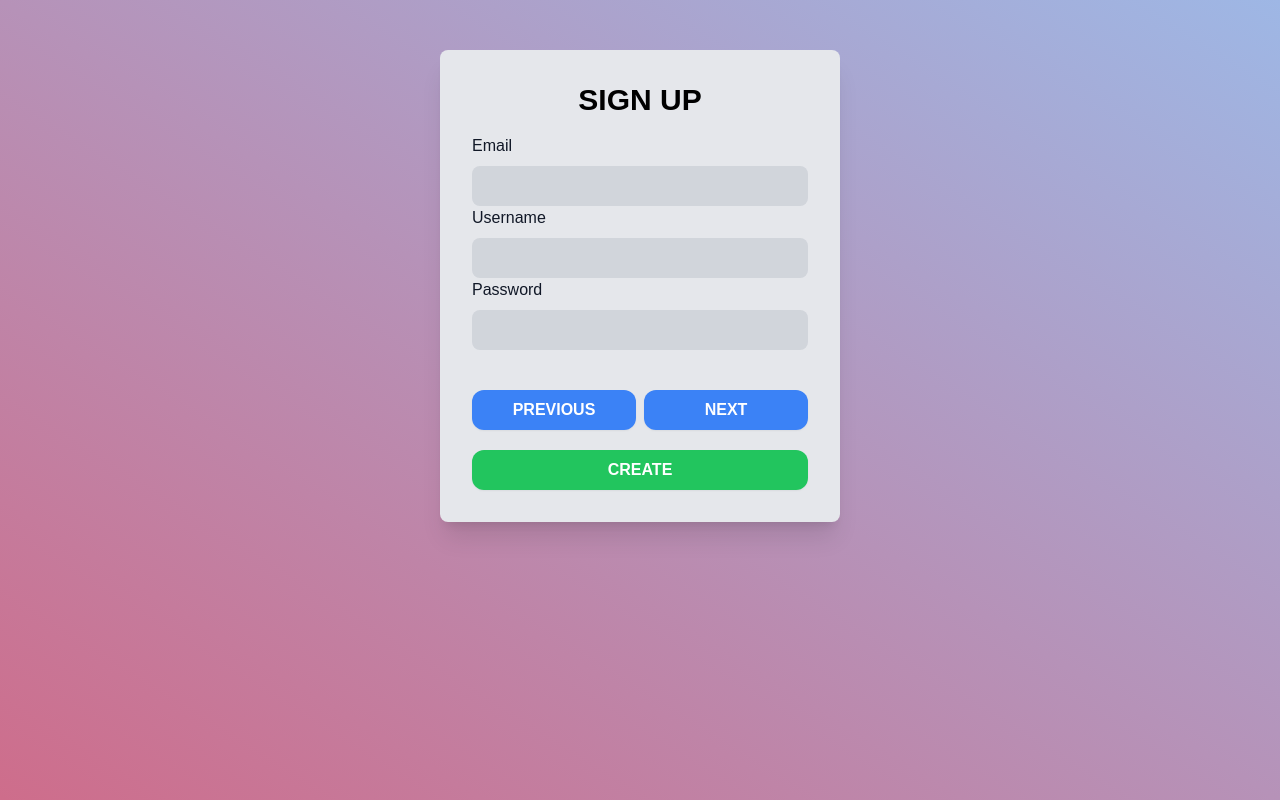
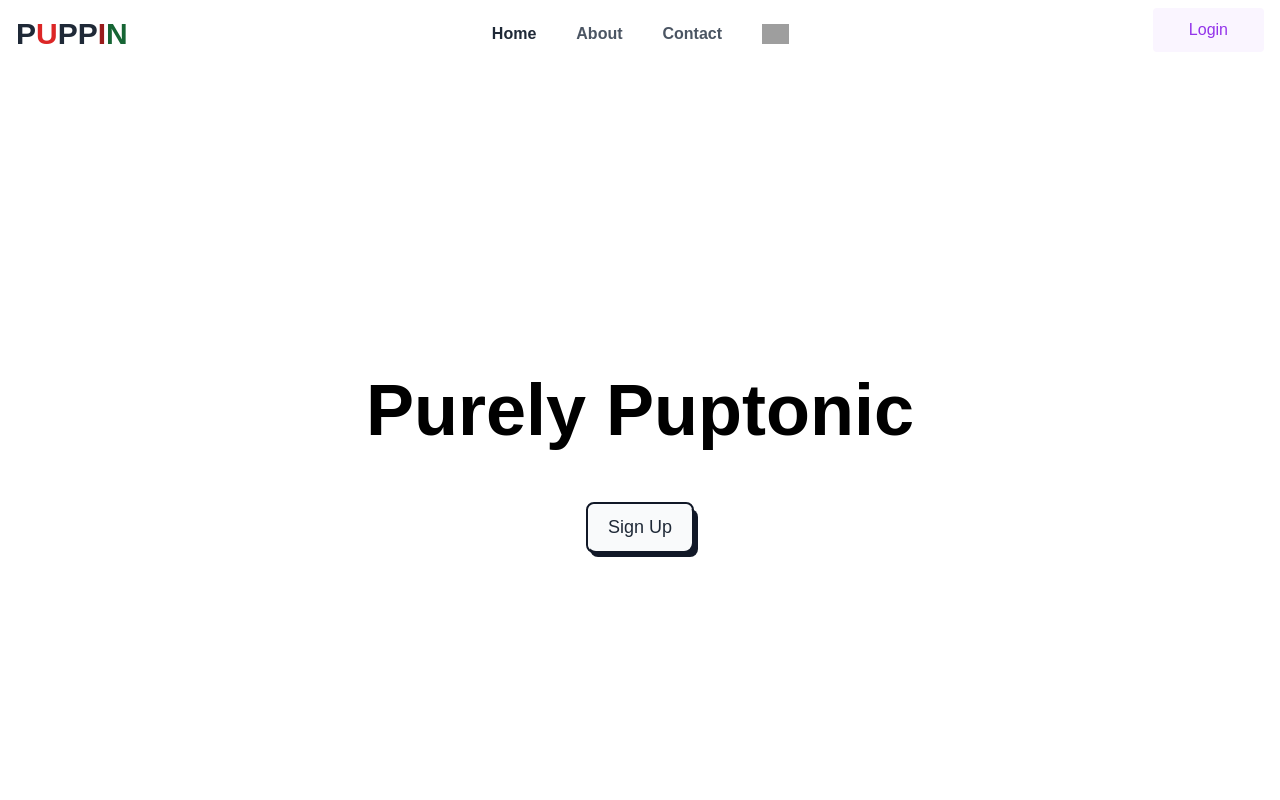
Before and after one commit to Jacolo2017/Puppin, a React (Create React App) app in the folder ghi/app/: page / in a window 1280 px wide. Shown: the top 800 px of the page. Built offline with nearby package versions, Linux system fonts and the light colour scheme; grey boxes are pictures that could not be loaded.

Commit message:
Revert "fixing merge conflict, accepted both"
This reverts merge request !14

```diff
--- a/ghi/app/src/App.js
+++ b/ghi/app/src/App.js
@@ -3,21 +3,15 @@ import Hero from './components/Hero';
 import About from './components/About';
 import Developers from './components/Developers';
 import Footer from './components/Footer';
-import SignUp from './components/SignUp';
-import Login from './components/Login';
-
 
 export default function App() {
   return (
     <>
-    <div className='container'>
-    {/* <Navbar/>
+    <Navbar/>
     <Hero/>
     <About/>
     <Developers/>
-    <Footer/> */}
-    <SignUp/>
-    </div>
+    <Footer/>
     </>
   )
 }
--- a/ghi/app/src/components/About.js
+++ b/ghi/app/src/components/About.js
@@ -2,7 +2,7 @@ import React from 'react'
 
 const About = () => {
   return (
-    <div className='w-full my-32' id="about">
+    <div className='w-full my-32'>
         <div className='max-w-[1240px] mx-auto'>
             <div className='text-center'>
                 <h2 className='text-5xl font-bold'>Looking for an event with trusted dog owners?</h2>
--- a/ghi/app/src/components/AboutInfo.js
+++ /dev/null
@@ -1,14 +0,0 @@
-import React from 'react'
-
-const AboutInfo = ({formData, setFormData}) => {
-  return (
-      <div className='flex flex-col text-gray-900 py-2'>
-        <label>About</label>
-        <input className='rounded-lg bg-gray-300 mt-2 p-2 hover:bg-gray-400' type="text" value={formData.about} onChange={(event) => setFormData({...formData, about: event.target.value})}/>
-        <label>Photo</label>
-        <input className='rounded-lg bg-gray-300 mt-2 p-2 hover:bg-gray-400' type="text" value={formData.photo_url} onChange={(event) => setFormData({...formData, photo_url: event.target.value})}/>
-      </div>
-  )
-}
-
-export default AboutInfo
--- a/ghi/app/src/components/Developers.js
+++ b/ghi/app/src/components/Developers.js
@@ -4,7 +4,7 @@ import {BsLinkedin} from 'react-icons/bs'
 
 const Developers = () => {
   return (
-    <div className='w-full h-screen mt-24' id="contact">
+    <div className='w-full h-screen mt-24'>
         <div className='w-full h-[700px bg-gray-900/90 absolute'>
 
         </div>
--- a/ghi/app/src/components/Hero.js
+++ b/ghi/app/src/components/Hero.js
@@ -2,7 +2,7 @@ import React from 'react'
 
 const Hero = () => {
   return (
-    <div className='bg-white h-screen flex flex-col justify-center items-center' id="home">
+    <div className='bg-white h-screen flex flex-col justify-center items-center'>
       <h1 className='lg:text-7xl md:text-7xl sm:text-7xl text-4xl font-black mb-14'>
         Purely Puptonic
       </h1>
--- a/ghi/app/src/components/Login.js
+++ /dev/null
@@ -1,32 +0,0 @@
-import React from 'react'
-
-const Login = () => {
-  return (
-    <div className='items-center h-screen w-screen bg-gradient-to-r bg-[#CE6D8B] from-[#9EB7E5] py-[180px] bg-grad'>
-        <div className='flex flex-col justify-center'>
-            <form className='max-w-[400px] w-full mx-auto bg-gray-200 p-8 px-8 rounded-lg shadow-xl'>
-                {/* <div className='p-8'>
-                    <img  className='rounded-lg shadow-xl' src='https://img.freepik.com/free-vector/people-walking-park-with-their-dogs_52683-37181.jpg?w=2000'/>
-                </div> */}
-                <h2 className='text-3xl text-black uppercase font-semibold text-center'>Sign In</h2>
-                <div className='flex flex-col text-gray-900 py-2'>
-                    <label>Username</label>
-                    <input className='rounded-lg bg-gray-300 mt-2 p-2 hover:bg-gray-400' type="text" />
-                </div>
-                <div className='flex flex-col text-gray-900 py-2'>
-                    <label>Password</label>
-                    <input className='rounded-lg bg-gray-300 hover:bg-gray-400 mt-2 p-2' type="password" />
-                </div>
-                <button className='w-full my-5 py-2 bg-blue-500 rounded-xl font-bold uppercase hover:bg-blue-300 shadow-sm text-white'>Login</button>
-                <div>
-                    <ul>
-                        <li className='text-sm text-blue-600 hover:to-blue-800 cursor-pointer text-center'>Don't have an account?</li>
-                    </ul>
-                </div>
-            </form>
-        </div>
-    </div>
-  )
-}
-
-export default Login
--- a/ghi/app/src/components/Navbar.js
+++ b/ghi/app/src/components/Navbar.js
@@ -7,9 +7,9 @@ const Navbar = () => {
                 <h2 class="text-3xl text-gray-800 font-bold">P<span class="text-red-600">U</span>PP<span class="text-red-800">I</span><span class="text-green-800">N</span></h2>
             </div>
             <div class="flex items-center space-x-10 font-semibold capitalize px-4">
-                <a href="#home" class="text-gray-800 hover:underline">home</a>
+                <a href="#" class="text-gray-800 hover:underline">home</a>
                 <a href="#about" class="text-gray-600 hover:text-gray-800 hover:underline">about</a>
-                <a href="#contact" class="text-gray-600 hover:text-gray-800 hover:underline">contact</a>
+                <a href="#" class="text-gray-600 hover:text-gray-800 hover:underline">contact</a>
                 <a href="#" class="text-gray-600 hover:text-gray-800 hover:underline"><img src='https://cdn-icons-png.flaticon.com/512/25/25231.png' className='h-[20px]'></img></a>
             </div>
             <div className='px-4 py-2'>
--- a/ghi/app/src/components/Otherinfo.js
+++ /dev/null
@@ -1,14 +0,0 @@
-import React from 'react'
-
-const Other = ({formData, setFormData}) => {
-  return (
-    <div className='flex flex-col text-gray-900 py-2'>
-      <label>City</label>
-      <input className='rounded-lg bg-gray-300 mt-2 p-2 hover:bg-gray-400' type="text"  value={formData.city} onChange={(event) => setFormData({...formData, city: event.target.value})}/>
-      <label>State</label>
-      <input className='rounded-lg bg-gray-300 mt-2 p-2 hover:bg-gray-400' type="text" value={formData.state} onChange={(event) => setFormData({...formData, state: event.target.value})}/>
-    </div>
-  )
-}
-
-export default Other
--- a/ghi/app/src/components/PersonalInfo.js
+++ /dev/null
@@ -1,19 +0,0 @@
-import React from 'react'
-
-const PersonalInfo = ({formData, setFormData}) => {
-  return (
-    <div className='flex flex-col text-gray-900 py-4 gap-1'>
-      <label className='py-2'>First Name</label>
-      <input className='rounded-lg bg-gray-300 mt-2 p-2  hover:bg-gray-400' type="text" value={formData.first_name} onChange={(event) => setFormData({...formData, first_name: event.target.value})}/>
-      <label className='py-2'>Last Name</label>
-      <input className='rounded-lg bg-gray-300 mt-2 p-2 hover:bg-gray-400' type="text" value={formData.last_name} onChange={(event) => setFormData({...formData, last_name: event.target.value})}/>
-      <label className='py-2'>Date Of Birth</label>
-      <input className='rounded-lg bg-gray-300 mt-2 p-2 hover:bg-gray-400' type="date" value={formData.date_of_birth} onChange={(event) => setFormData({...formData, date_of_birth: event.target.value})}/>
-      <label className='py-2'>Gender</label>
-      <input className='rounded-lg bg-gray-300 mt-2 p-2 hover:bg-gray-400' type="text" value={formData.gender} onChange={(event) => setFormData({...formData, gender: event.target.value})}/>
-
-    </div>
-  )
-}
-
-export default PersonalInfo
--- a/ghi/app/src/components/SignUp.js
+++ /dev/null
@@ -1,141 +0,0 @@
-import React, { useState} from 'react'
-import SignUpInfo from './SignUpInfo';
-import PersonalInfo from './PersonalInfo';
-import AboutInfo from './AboutInfo';
-import Other from './Otherinfo';
-
-
-
-const SignUp = () => {
-  const [formData, setFormData] = useState({
-    first_name: "",
-    last_name: "",
-    email: "",
-    username: "",
-    password: "",
-    date_of_birth: "",
-    city: "",
-    state: "",
-    gender: "",
-    photo_url: "",
-    about: "",
-  })
-
-  const handleSubmit = async (event) => {
-    event.preventDefault();
-    const data = {...formData}
-    console.log(data)
-    const accountUrl ='http://localhost:8001/api/accounts'
-    const fetchConfig = {
-      method: 'post',
-      body: JSON.stringify(data),
-      headers: {
-          'Content-Type': 'application/json',
-      }
-  }
-
-    const response = await fetch(accountUrl, fetchConfig)
-    if (response.ok) {
-      const newAccount = await response.json()
-      console.log(newAccount)
-      setFormData({
-        first_name: "",
-        last_name: "",
-        email: "",
-        username: "",
-        password: "",
-        date_of_birth: "",
-        city: "",
-        state: "",
-        gender: "",
-        photo_url: "",
-        about: "",
-      })
-    }
-  }
-
-  const changePage = (e) => {
-    e.preventDefault()
-    if (e.target.value === 'next') {
-      setPage(page+1);
-    } else if (e.target.value === 'previous') {
-      setPage(page-1);
-    }
-  }
-
-  const[page, setPage] = useState(0);
-
-  const FormTitles = ["Sign Up", "Your Information", "Location", "Tell us a little more about you!"];
-
-  const PageDisplay = () => {
-    if (page === 0) {
-      return <SignUpInfo formData ={formData} setFormData={setFormData}/>
-    } else if (page === 1) {
-      return <PersonalInfo formData ={formData} setFormData={setFormData}/>
-    } else if (page === 2) {
-      return <Other formData ={formData} setFormData={setFormData}/>
-    } else {
-      return <AboutInfo formData ={formData} setFormData={setFormData}/>
-    }
-  };
-
-
-  return (
-      <div className='items-center h-screen w-screen bg-gradient-to-bl bg-[#CE6D8B] from-[#9EB7E5] py-[50px] bg-grad'>
-          <div className='flex flex-col justify-center'>
-              <form className='max-w-[400px] w-full mx-auto bg-gray-200 p-8 px-8 rounded-lg shadow-xl' onSubmit={handleSubmit}>
-                  {/* <div className='p-8'>
-                      <img  className='rounded-lg shadow-xl' src='https://img.freepik.com/free-vector/people-walking-park-with-their-dogs_52683-37181.jpg?w=2000'/>
-                  </div> */}
-                  <h2 className='text-3xl text-black uppercase font-semibold text-center'>{FormTitles[page]}</h2>
-                  <div className='flex flex-col text-gray-900 py-2'>
-                    {PageDisplay()}
-                  </div>
-
-
-                  <div className='container flex justify-around  gap-2 mt-4 mb-3 py-2'>
-                    <button className='w-full py-2 bg-blue-500 rounded-xl font-bold uppercase hover:bg-blue-300 shadow-sm text-white'
-                    value='previous'
-                    disabled={page == 0}
-                    onClick={changePage}
-                    >previous</button>
-                    <button className='w-full py-2 bg-blue-500 rounded-xl font-bold uppercase hover:bg-blue-300 shadow-sm text-white'
-                    value='next'
-                    disabled={page == FormTitles.length - 1}
-                    onClick={changePage}
-                    >{page === FormTitles.length - 1 ? "Submit": "Next"}</button>
-                  </div>
-                  <div className='flex justify-between item-center'>
-                    <button className='w-full py-2 bg-green-500 rounded-xl font-bold uppercase hover:bg-green-400 shadow-sm text-white'>Create</button>
-                  </div>
-              </form>
-          </div>
-      </div>
-  )
-}
-
-export default SignUp
-
-
-{/* <div>
-      <div>
-        <div>
-          <h1>{FormTitles[page]}</h1>
-        </div>
-        <div>{PageDisplay()}</div>
-          <div>
-            <button
-            disabled={page == FormTitles.length - 1}
-            onClick={() => {
-              setPage((currPage) => currPage + 1)
-            }}
-            >next</button>
-            <button
-            disabled={page == 0}
-            onClick={() => {
-              setPage((currPage) => currPage - 1)
-            }}
-            >previous</button>
-          </div>
-      </div>
-    </div> */}
--- a/ghi/app/src/components/SignUpInfo.js
+++ /dev/null
@@ -1,17 +0,0 @@
-import React from 'react'
-
-const SignUpInfo = ({formData, setFormData}) => {
-  return (
-    <div className='flex flex-col text-gray-900 py-2'>
-        <label>Email</label>
-        <input className='rounded-lg bg-gray-300 mt-2 p-2 hover:bg-gray-400' type="text" value={formData.email} onChange={(event) => setFormData({...formData, email: event.target.value})}/>
-        <label>Username</label>
-        <input className='rounded-lg bg-gray-300 mt-2 p-2 hover:bg-gray-400' type="text" value={formData.username} onChange={(event) => setFormData({...formData, username: event.target.value})}/>
-        <label>Password</label>
-        <input className='rounded-lg bg-gray-300 mt-2 p-2 hover:bg-gray-400' type="password" value={formData.password} onChange={(event) => setFormData({...formData, password: event.target.value})}/>
-    </div>
-
-  )
-}
-
-export default SignUpInfo
--- a/ghi/app/src/index.css
+++ b/ghi/app/src/index.css
@@ -6,5 +6,4 @@
 html {
     font-family: 'Poppins', sans-serif;
     scroll-behavior: smooth;
-    scroll: smooth;
 }
```
Also changed, not shown: 2 other files (tests, documents, lock files or other folders).
